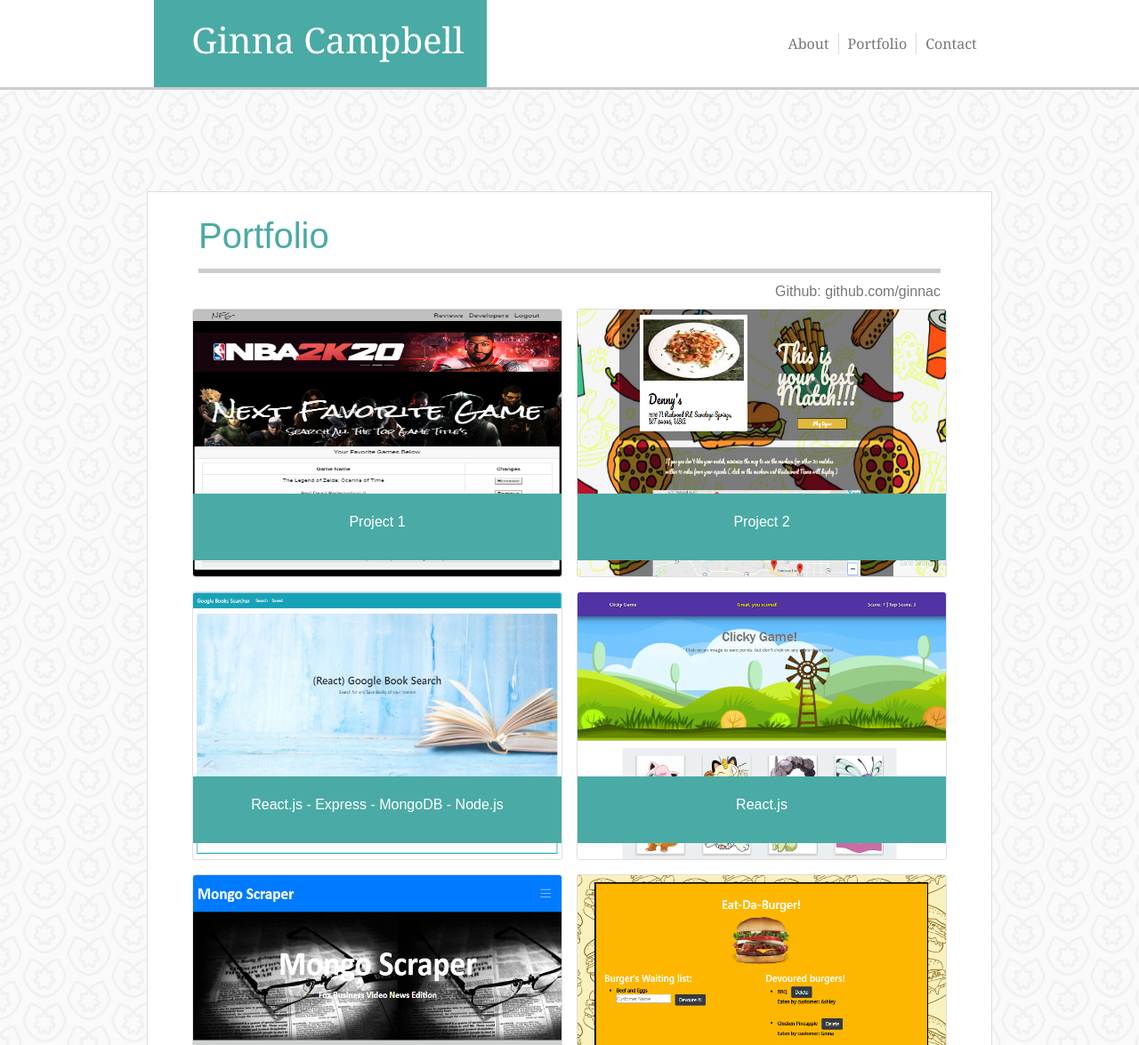
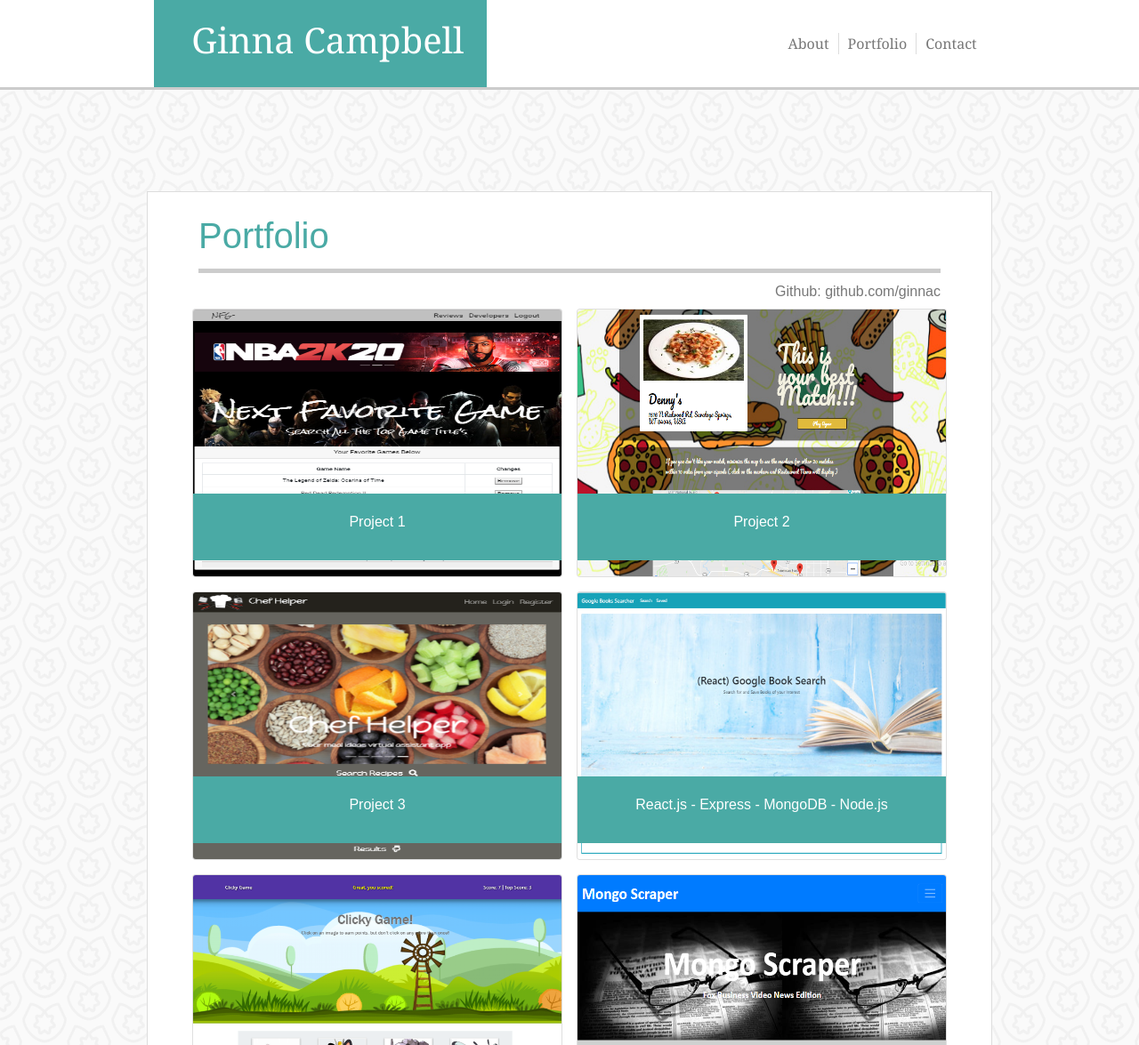
Before and after one commit to ginnac/portfolio, a website: page public/portfolio.html in a window 1280 px wide. Shown: the top 1175 px of the page at 89% size. Drawn offline with nearby package versions, Linux system fonts and the light colour scheme.

Commit message:
new photos

```diff
--- a/public/portfolio.html
+++ b/public/portfolio.html
@@ -69,6 +69,16 @@
                     <div class="w-100"></div>
                     <div class="col-12 col-sm-12 col-md-6 py-2 px-2">
                         <div class="card">
+                            <a href="https://chef-helpers.herokuapp.com/" target="_blank" class="box-portfolio">
+                                <img src="assets/images/grocery list.PNG" atl="React.js, mongoDB, Express,Twillio, Bcrypt, JWT, Twilio, Node.js" class="img-fluid card-img pictureboxes">
+                                <div class="link-box card-img-overlay picbox d-flex align-content-center flex-wrap justify-content-center">
+                                    <p class="card-title pictext">Project 3</p>
+                                </div>
+                            </a>
+                        </div>
+                    </div>
+                    <div class="col-12 col-sm-12 col-md-6 py-2 px-2">
+                        <div class="card">
                             <a href="https://books-search-react-mongodb-app.herokuapp.com/" target="_blank" class="box-portfolio">
                                 <img src="assets/images/google-news.PNG" atl="React.js, mongoDB, Express, Node.js" class="img-fluid card-img pictureboxes">
                                 <div class="link-box card-img-overlay picbox d-flex align-content-center flex-wrap justify-content-center">
@@ -77,6 +87,7 @@
                             </a>
                         </div>
                     </div>
+                    <div class="w-100"></div>
                     <div class="col-12 col-sm-12 col-md-6 py-2 px-2">
                         <div class="card">
                             <a href="https://ginnac.github.io/clicky-game/" target="_blank" class="box-portfolio">
@@ -87,7 +98,6 @@
                             </a>
                         </div>
                     </div>
-                    <div class="w-100"></div>
                     <div class="col-12 col-sm-12 col-md-6 py-2 px-2">
                         <div class="card">
                             <a href="https://news-mongoose.herokuapp.com/" target="_blank" class="box-portfolio">
@@ -98,6 +108,7 @@
                             </a>
                         </div>
                     </div>
+                    <div class="w-100"></div>
                     <div class="col-12 col-sm-12 col-md-6 py-2 px-2">
                         <div class="card">
                             <a href="https://crazy-burger-sequelized.herokuapp.com" target="_blank" class="box-portfolio">
@@ -108,7 +119,6 @@
                             </a>
                         </div>
                     </div>
-                    <div class="w-100"></div>
                     <div class="col-12 col-sm-12 col-md-6 py-2 px-2">
                         <div class="card">
                             <a href="https://burgers-eater-app.herokuapp.com/" target="_blank" class="box-portfolio">
@@ -119,6 +129,7 @@
                             </a>
                         </div>
                     </div>
+                    <div class="w-100"></div>
                     <div class="col-12 col-sm-12 col-md-6 py-2 px-2">
                         <div class="card">
                             <a href="https://app-friends-finder.herokuapp.com" target="_blank" class="box-portfolio">
@@ -129,7 +140,6 @@
                             </a>
                         </div>
                     </div>
-                    <div class="w-100"></div>
                     <div class="col-12 col-sm-12 col-md-6 py-2 px-2">
                         <div class="card">
                             <a href="https://github.com/ginnac/bamazon" target="_blank" class="box-portfolio">
@@ -140,6 +150,7 @@
                             </a>
                         </div>
                     </div>
+                    <div class="w-100"></div>
                     <div class="col-12 col-sm-12 col-md-6 py-2 px-2">
                         <div class="card">
                             <a href="https://github.com/ginnac/Constructor-Word-Guess" target="_blank" class="box-portfolio">
@@ -150,7 +161,6 @@
                             </a>
                         </div>
                     </div>
-                    <div class="w-100"></div>
                     <div class="col-12 col-sm-12 col-md-6 py-2 px-2">
                         <div class="card">
                             <a href="https://github.com/ginnac/liri-node-app" target="_blank" class="box-portfolio">
@@ -161,6 +171,7 @@
                             </a>
                         </div>
                     </div>
+                    <div class="w-100"></div>
                     <div class="col-12 col-sm-12 col-md-6 py-2 px-2">
                         <div class="card">
                             <a href="https://ginnac.github.io/Train-Scheduler/" target="_blank" class="box-portfolio">
@@ -171,7 +182,6 @@
                             </a>
                         </div>
                     </div>
-                    <div class="w-100"></div>
                     <div class="col-12 col-sm-12 col-md-6 py-2 px-2">
                         <div class="card">
                             <a href="https://ginnac.github.io/GifTastic/" target="_blank" class="box-portfolio">
@@ -182,6 +192,7 @@
                             </a>
                         </div>
                     </div>
+                    <div class="w-100"></div>
                     <div class="col-12 col-sm-12 col-md-6 py-2 px-2">
                         <div class="card ">
                             <a href="https://ginnac.github.io/TriviaGame/" target="_blank" >
@@ -192,7 +203,6 @@
                             </a>
                         </div>
                     </div>
-                    <div class="w-100"></div>
                     <div class="col-12 col-sm-12 col-md-6 py-2 px-2">
                         <div class="card">
                             <a href="https://ginnac.github.io/unit-4-game/" target="_blank">
@@ -203,6 +213,7 @@
                             </a>
                         </div>
                     </div>
+                    <div class="w-100"></div>
                     <div class="col-12 col-sm-12 col-md-6 py-2 px-2">
                         <div class="card">
                             <a href="https://ginnac.github.io/Word-Guess-Game/" target="_blank">
```
Also changed, not shown: public/assets/images/grocery-list.PNG (added).
